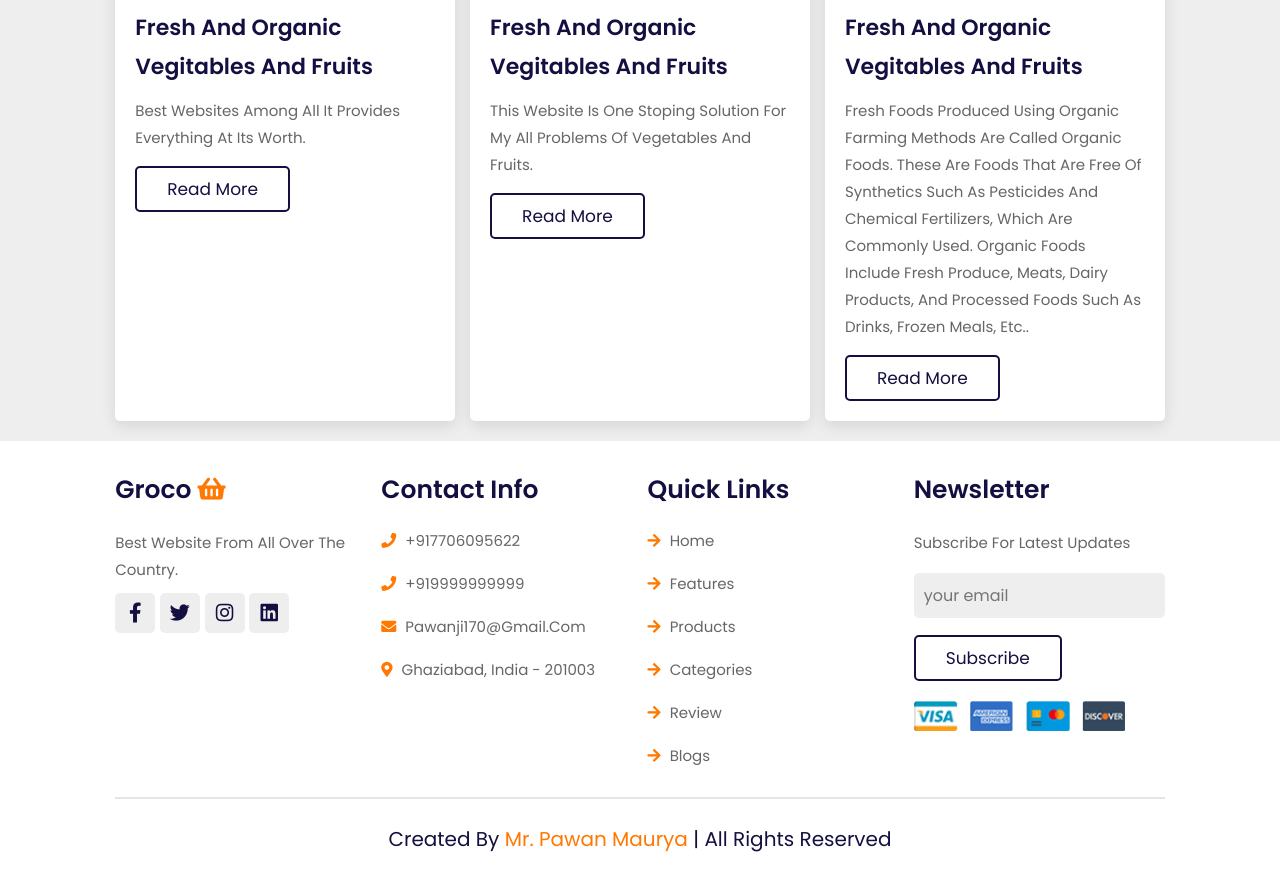
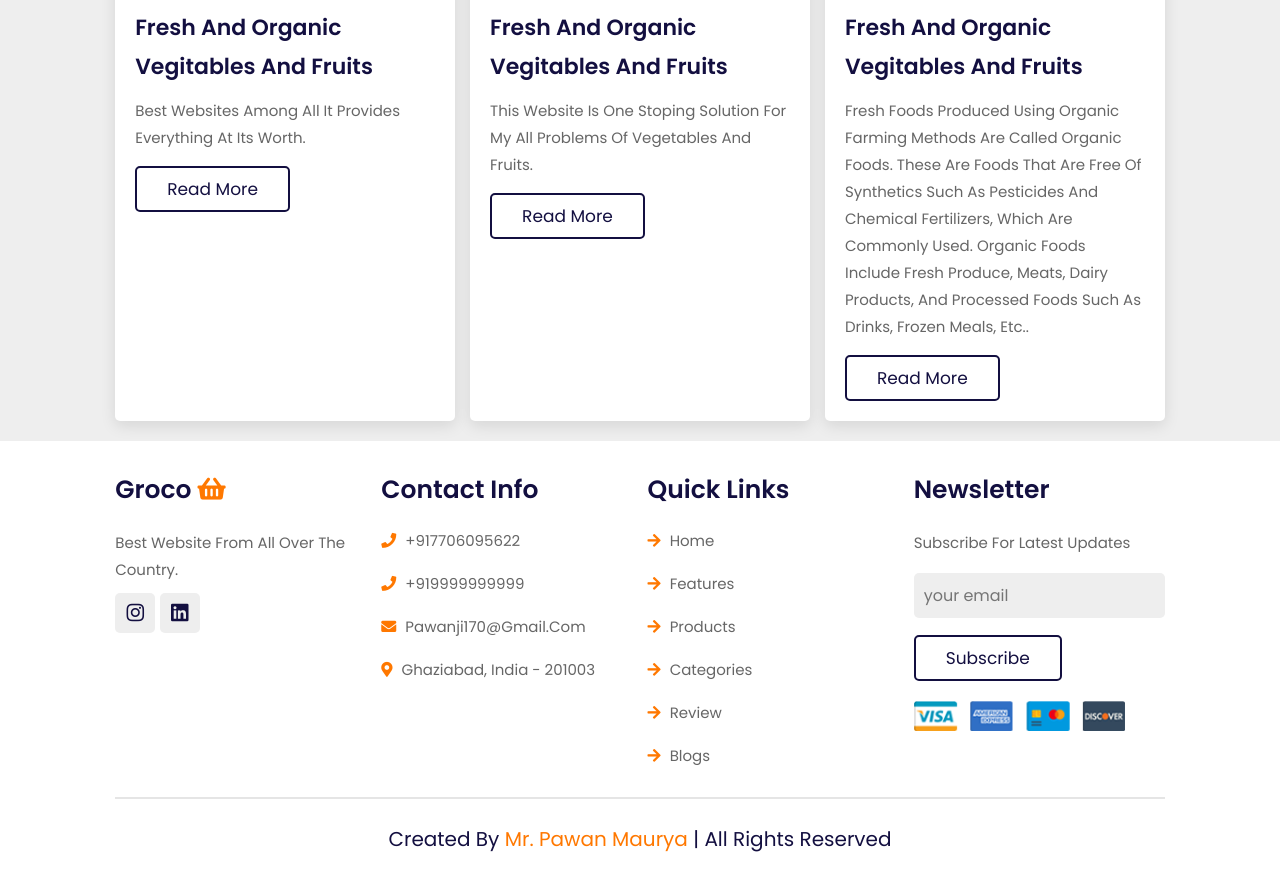
Before and after one commit to pawanmaurya123/Food-delivery-website.github.io, a plain HTML site: page index.html in a window 1280 px wide. Shown: the part 3905-4789 px from the top of the page. Drawn offline with nearby package versions, Linux system fonts and the light colour scheme.

Commit message:
Update index.html

```diff
--- a/index.html
+++ b/index.html
@@ -452,10 +452,9 @@
             <h3> groco <i class="fas fa-shopping-basket"></i> </h3>
             <p>Best website from all over the country.</p>
             <div class="share">
-                <a target="_blank" href="#" class="fab fa-facebook-f"> </a>
-                <a href="#" class="fab fa-twitter"></a>
-                <a href="#" class="fab fa-instagram"></a>
-                <a href="#" class="fab fa-linkedin"></a>
+
+                <a href="https://www.instagram.com/photoholicpwn/?igshid=ZDc4ODBmNjlmNQ%3D%3D" class="fab fa-instagram"></a>
+                <a href="https://www.linkedin.com/in/pawan-maurya-4b5153227" class="fab fa-linkedin"></a>
             </div>
         </div>
 
```
